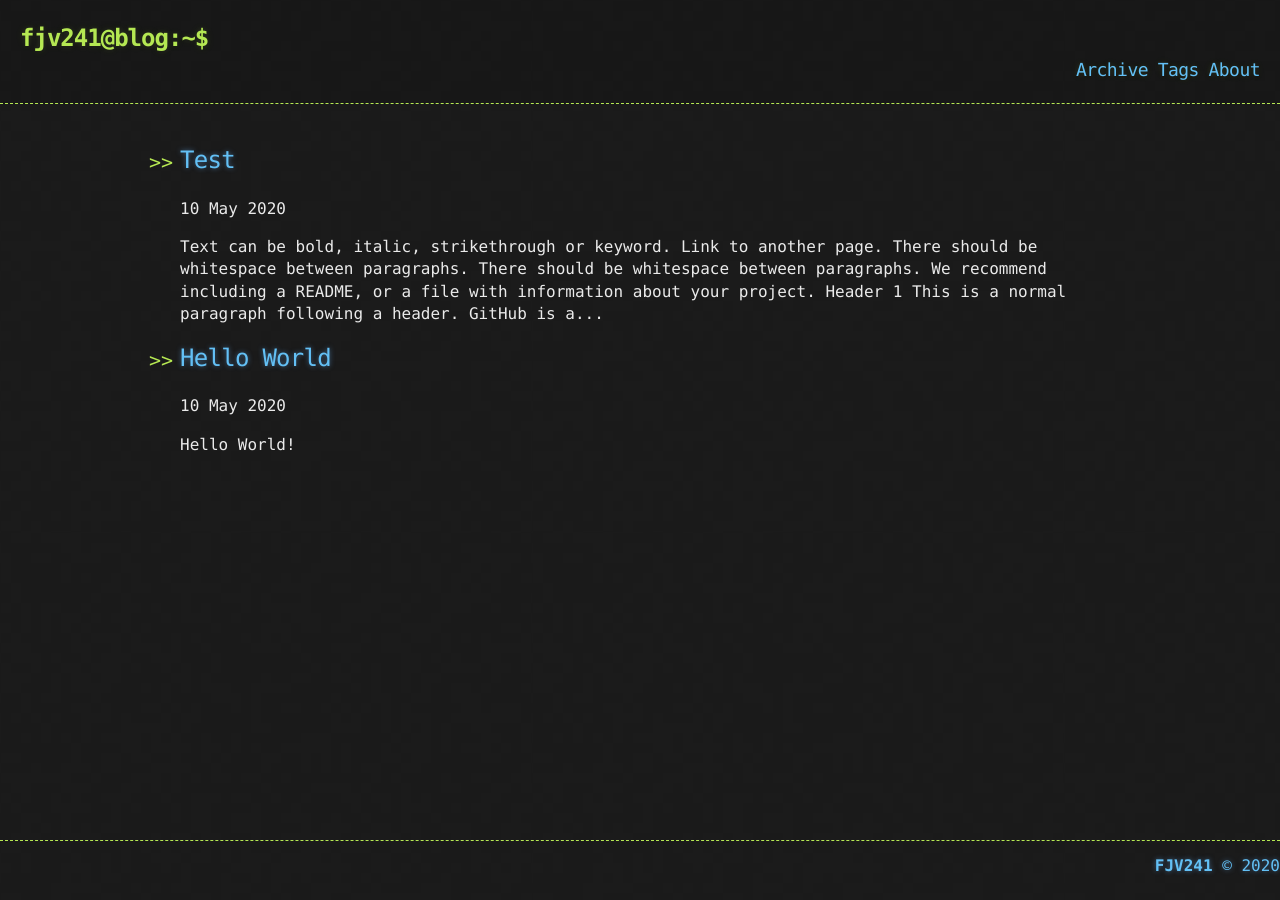
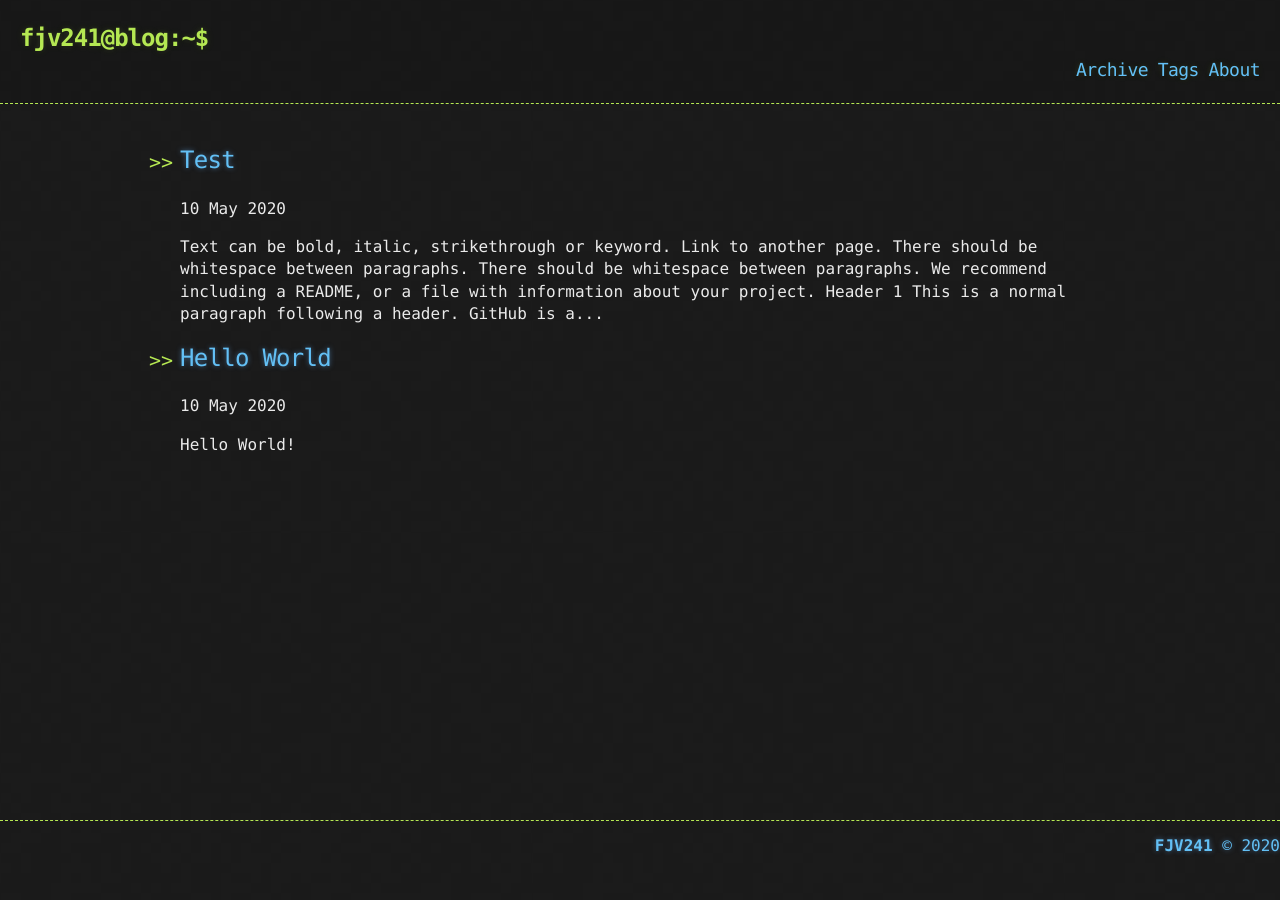
Before and after one commit to FJV241/fjv241.github.io, a Jekyll site: the page built from index.html, in a window 1280 px wide. Built offline with Jekyll 4.4.1, drawn with Linux system fonts in a browser that asks for light colours; the list of posts is cut into pages by our own code.

Commit message:
Update base.scss

```diff
--- a/_sass/base.scss
+++ b/_sass/base.scss
@@ -272,7 +272,7 @@ footer {
   height: 50px;
   line-height: 50px;
   text-align: right;
-  margin: 40px 0 0 0;
+  margin: 20px 0 0 0;
   border-top: 1px dashed $conifer;
 }
 
```
